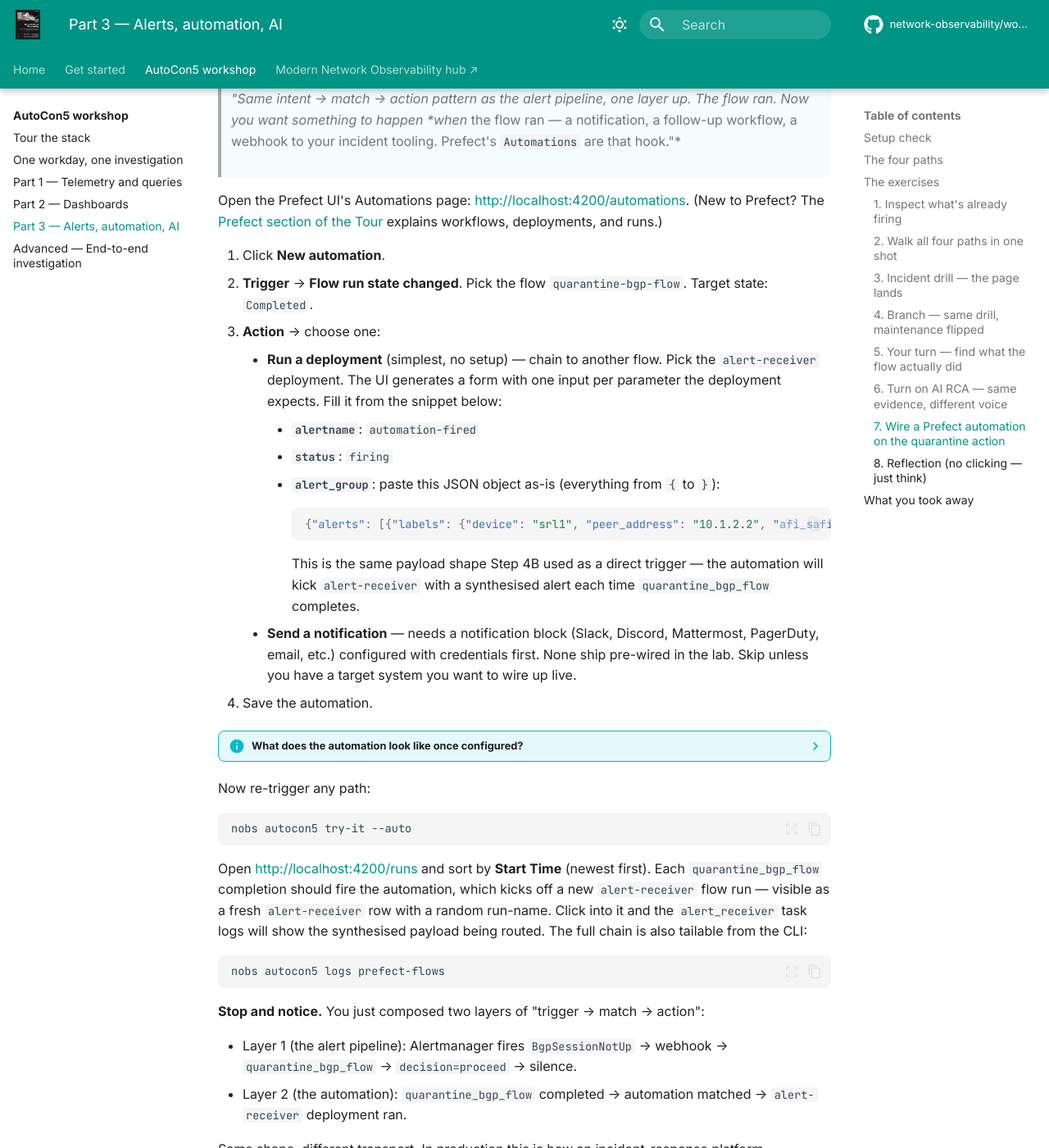
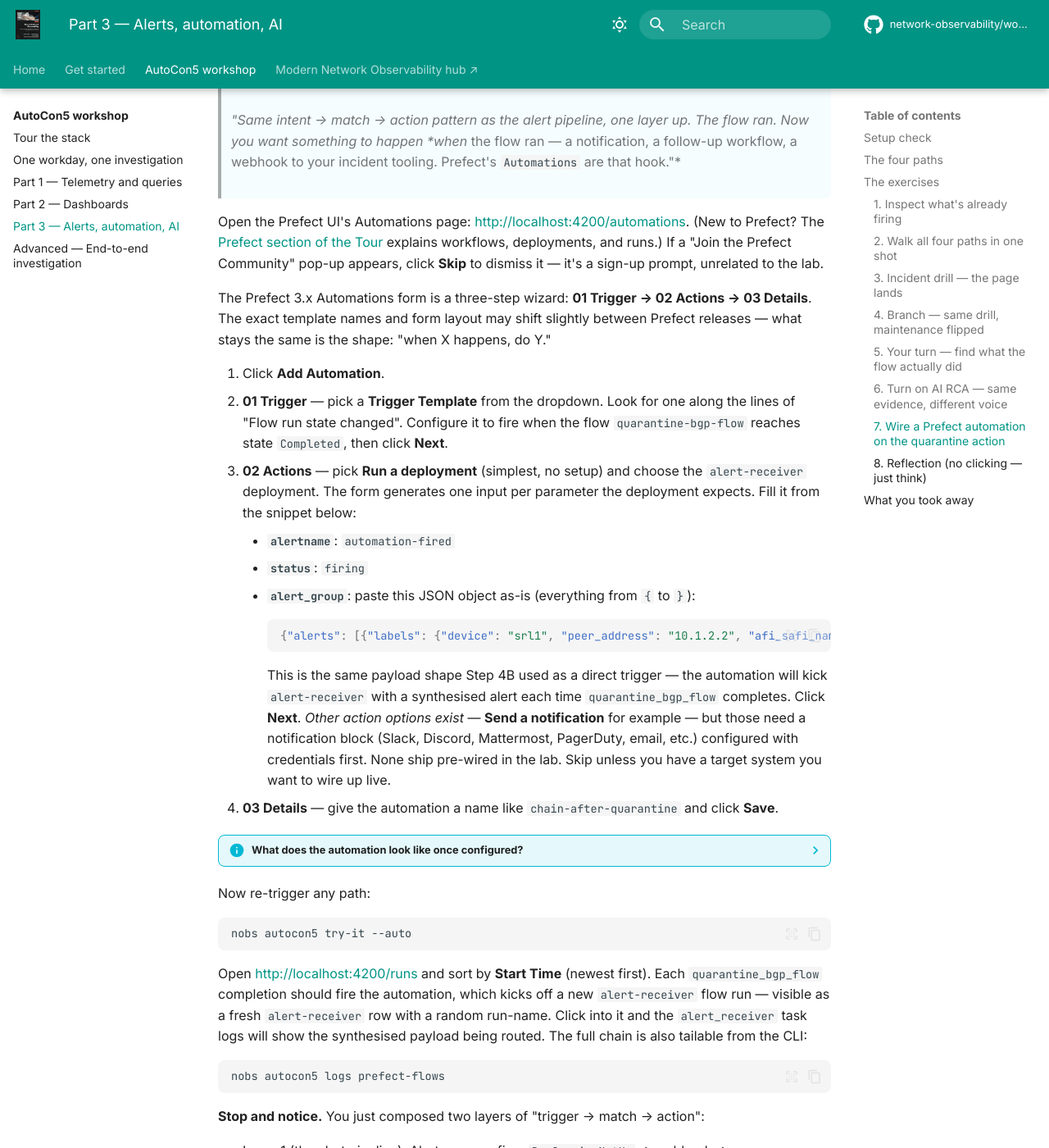
Before and after one commit to network-observability/workshops, an MkDocs documentation site: the page built from docs/workshop/part-3.md, in a window 1280 px wide and 1400 px high, scrolled down 16315 px. Shown: the whole window at 82% size. Built offline with MkDocs 1.6.1 and Material for MkDocs 9.7.7, drawn with Linux system fonts in a browser that asks for light colours; comment, search, counter and statistics services are not loaded; some of the changed text lies outside the part shown.

Commit message:
docs(autocon5): align Part 3 with v13 Infrahub + Prefect 3.x UI
Walked Part 3 end-to-end in the lab with Playwright (Workshop Home,
Loki Explore, Prefect /runs + run detail, Infrahub UI, Prefect
Automations). Three real doc/UI mismatches surfaced and fixed:

- Infrahub UI display label changed from `WorkshopDevice` to "Network
  Device". The underlying GraphQL schema name is still `WorkshopDevice`
  (queries unchanged) — only the navigation label and the "Bgp Sessions"
  tab name shifted. Updated both Step 4.A's narrative and the "What
  does intent look like in Infrahub" fold to use the v13 display
  labels, with a parenthetical clarifying that the GraphQL type
  stays `WorkshopDevice`.

- Prefect 3.x's Automations form is a 3-step wizard (01 Trigger →
  02 Actions → 03 Details), not the freeform fields the old doc
  described. Step 7 rewritten to walk the wizard. Button is "Add
  Automation" (not "New automation"). Trigger step requires picking a
  Trigger Template from a dropdown — template name may shift between
  Prefect releases, so the doc now describes the shape ("when X
  happens, do Y") rather than pinning exact template names.

- A "Join the Prefect Community" pop-up appears on /runs and
  /automations the first time you hit them. Added one-line "Click Skip
  to dismiss" tip in both spots so students aren't confused by an
  unrelated marketing modal.

All claims verified via Playwright captures of the live v13.0.1-security-01
Grafana, Infrahub UI, and Prefect 3.6.29 lab.

````diff
--- a/workshops/autocon5/guides/part-3-alerts-automation-ai.md
+++ b/workshops/autocon5/guides/part-3-alerts-automation-ai.md
@@ -83,7 +83,7 @@
 
     Two paths to run it yourself — both valid, both worth knowing:
 
-    1. **Via the Infrahub UI** at <http://localhost:8000>. Login `admin` / `infrahub`. Navigate **Object Management → WorkshopDevice → srl1**. The `maintenance` boolean, `site_name`, `role` are on the detail panel; the BGP sessions list is below. Click any peer (e.g., `10.1.99.2`) to see its `expected_state` and `reason`.
+    1. **Via the Infrahub UI** at <http://localhost:8000>. Login `admin` / `infrahub`. Click **Network Device** in the left nav, then click **srl1** in the list. The `maintenance` boolean, `site_name`, `role` show in the detail panel; the BGP sessions are on the **Bgp Sessions** tab. Click any peer (e.g., `10.1.99.2`) to see its `expected_state` and `reason`. (Infrahub's UI label for the schema is "Network Device" — the underlying GraphQL type is still `WorkshopDevice`, which is what the query below uses.)
     2. **Via the GraphQL Sandbox** at <http://localhost:8000/graphql>. Paste the query below and hit run. This is the same query the Prefect flow makes from `automation/workshop_sdk.py` — Step 4A's "See the exact query the flow runs" fold (in [#a-set-maintenance-and-see-the-source-of-truth-flip](#a-set-maintenance-and-see-the-source-of-truth-flip)) covers the verbatim version.
 
     ```graphql
@@ -257,7 +257,7 @@
 
 > Your senior nods at the Loki feed. *"That's the audit trail. The flow itself has a UI on top of it — go look."*
 
-Open Prefect at <http://localhost:4200/runs>. Sort by **Start Time** (newest first) and you'll see four `quarantine_bgp | …` (or `resolved_bgp | …`) flow runs from the `try-it` you just ran. Click the most recent `quarantine_bgp` run. You'll see:
+Open Prefect at <http://localhost:4200/runs>. If a "Join the Prefect Community" pop-up appears, click **Skip** to dismiss it — it's a sign-up prompt, unrelated to the lab. Sort by **Start Time** (newest first) and you'll see four `quarantine_bgp | …` (or `resolved_bgp | …`) flow runs from the `try-it` you just ran. Click the most recent `quarantine_bgp` run. You'll see:
 
 - The **task graph** — `collect_evidence` → `evaluate_policy` → `annotate_decision` → `ai_rca`, plus (if the path was `proceed`) `quarantine` → `annotate_action`. The same pipeline you read about earlier, drawn for you.
 - Per-task **state** and **duration** — which tasks ran, in what order, how long each took.
@@ -563,7 +563,7 @@
 
     Two labels are worth highlighting. `source="workshop-trigger"` distinguishes lines this CLI wrote from the `source="prefect"` lines the flow writes — both are audit annotations, both are queryable with the same LogQL grammar, but they describe different actors. `event="config-push"` is the action type — every change `nobs autocon5 maintenance` makes carries this label, so an operator can ask Loki "show me every config push in the last 24h" with `{source="workshop-trigger", event="config-push"}`. Same correlation pattern as the alert pipeline, just with the CLI as the actor instead of the flow.
 
-Then open the Infrahub UI at <http://localhost:8000> and navigate to **Object Management → WorkshopDevice → srl1**. `maintenance` just flipped to `true`. The surrounding attributes (`intended_peer`, `expected_state`, `reason`, `asn`, `role`, `site_name`) are the schema fields the flow's policy reads when deciding `proceed` vs `skip`. From the device page, click any row in the **bgp_sessions** list — for example `10.1.99.2`:
+Then open the Infrahub UI at <http://localhost:8000> (login `admin` / `infrahub`) and click **Network Device** in the left nav, then **srl1** in the list. `maintenance` just flipped to `true`. The surrounding attributes (`intended_peer`, `expected_state`, `reason`, `asn`, `role`, `site_name`) are the schema fields the flow's policy reads when deciding `proceed` vs `skip`. Click the **Bgp Sessions** tab on the device detail and pick a row — for example `10.1.99.2`:
 
 ![Infrahub WorkshopBgpSession detail for the broken peer 10.1.99.2](../../../docs/assets/screenshots/infrahub-bgp-session-broken.png#only-light){ .screenshot loading=lazy }
 ![Infrahub WorkshopBgpSession detail for the broken peer 10.1.99.2](../../../docs/assets/screenshots/infrahub-bgp-session-broken.png#only-dark){ .screenshot loading=lazy }
@@ -799,21 +799,22 @@
 
 > *"Same intent → match → action pattern as the alert pipeline, one layer up. The flow ran. Now you want something to happen *when* the flow ran — a notification, a follow-up workflow, a webhook to your incident tooling. Prefect's `Automations` are that hook."*
 
-Open the Prefect UI's Automations page: <http://localhost:4200/automations>. (New to Prefect? The [Prefect section of the Tour](../../../docs/workshop/tour.md#prefect-workflows-deployments-runs) explains workflows, deployments, and runs.)
+Open the Prefect UI's Automations page: <http://localhost:4200/automations>. (New to Prefect? The [Prefect section of the Tour](../../../docs/workshop/tour.md#prefect-workflows-deployments-runs) explains workflows, deployments, and runs.) If a "Join the Prefect Community" pop-up appears, click **Skip** to dismiss it — it's a sign-up prompt, unrelated to the lab.
 
-1. Click **New automation**.
-2. **Trigger** → **Flow run state changed**. Pick the flow `quarantine-bgp-flow`. Target state: `Completed`.
-3. **Action** → choose one:
-    - **Run a deployment** (simplest, no setup) — chain to another flow. Pick the `alert-receiver` deployment. The UI generates a form with one input per parameter the deployment expects. Fill it from the snippet below:
-        - **`alertname`**: `automation-fired`
-        - **`status`**: `firing`
-        - **`alert_group`**: paste this JSON object as-is (everything from `{` to `}`):
-            ```json
-            {"alerts": [{"labels": {"device": "srl1", "peer_address": "10.1.2.2", "afi_safi_name": "ipv4-unicast"}}], "groupLabels": {"alertname": "automation-fired"}, "status": "firing"}
-            ```
-        This is the same payload shape Step 4B used as a direct trigger — the automation will kick `alert-receiver` with a synthesised alert each time `quarantine_bgp_flow` completes.
-    - **Send a notification** — needs a notification block (Slack, Discord, Mattermost, PagerDuty, email, etc.) configured with credentials first. None ship pre-wired in the lab. Skip unless you have a target system you want to wire up live.
-4. Save the automation.
+The Prefect 3.x Automations form is a three-step wizard: **01 Trigger → 02 Actions → 03 Details**. The exact template names and form layout may shift slightly between Prefect releases — what stays the same is the shape: "when X happens, do Y."
+
+1. Click **Add Automation**.
+2. **01 Trigger** — pick a **Trigger Template** from the dropdown. Look for one along the lines of "Flow run state changed". Configure it to fire when the flow `quarantine-bgp-flow` reaches state `Completed`, then click **Next**.
+3. **02 Actions** — pick **Run a deployment** (simplest, no setup) and choose the `alert-receiver` deployment. The form generates one input per parameter the deployment expects. Fill it from the snippet below:
+    - **`alertname`**: `automation-fired`
+    - **`status`**: `firing`
+    - **`alert_group`**: paste this JSON object as-is (everything from `{` to `}`):
+        ```json
+        {"alerts": [{"labels": {"device": "srl1", "peer_address": "10.1.2.2", "afi_safi_name": "ipv4-unicast"}}], "groupLabels": {"alertname": "automation-fired"}, "status": "firing"}
+        ```
+    This is the same payload shape Step 4B used as a direct trigger — the automation will kick `alert-receiver` with a synthesised alert each time `quarantine_bgp_flow` completes. Click **Next**.
+    *Other action options exist* — **Send a notification** for example — but those need a notification block (Slack, Discord, Mattermost, PagerDuty, email, etc.) configured with credentials first. None ship pre-wired in the lab. Skip unless you have a target system you want to wire up live.
+4. **03 Details** — give the automation a name like `chain-after-quarantine` and click **Save**.
 
 ??? info "What does the automation look like once configured?"
 
````
